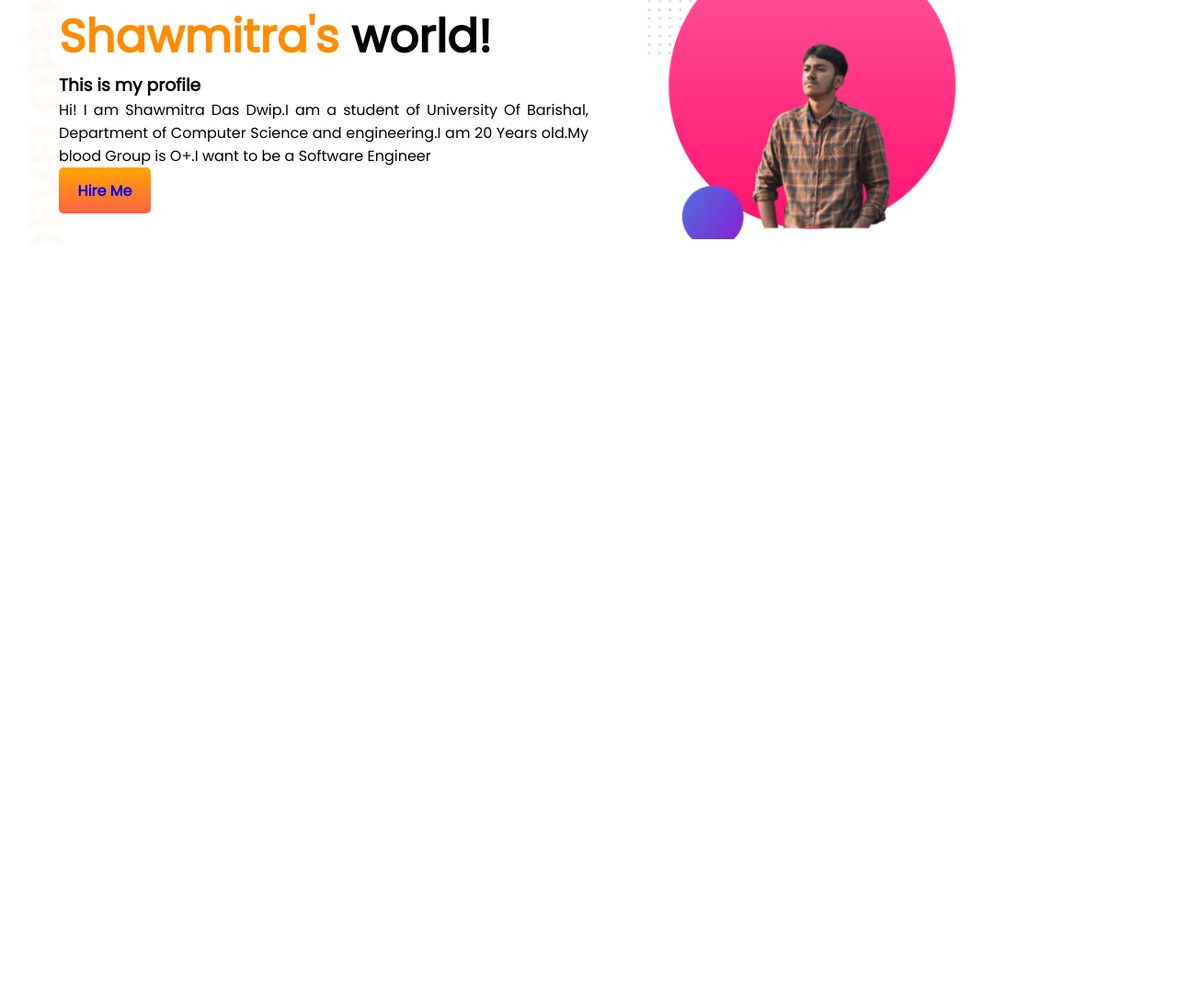
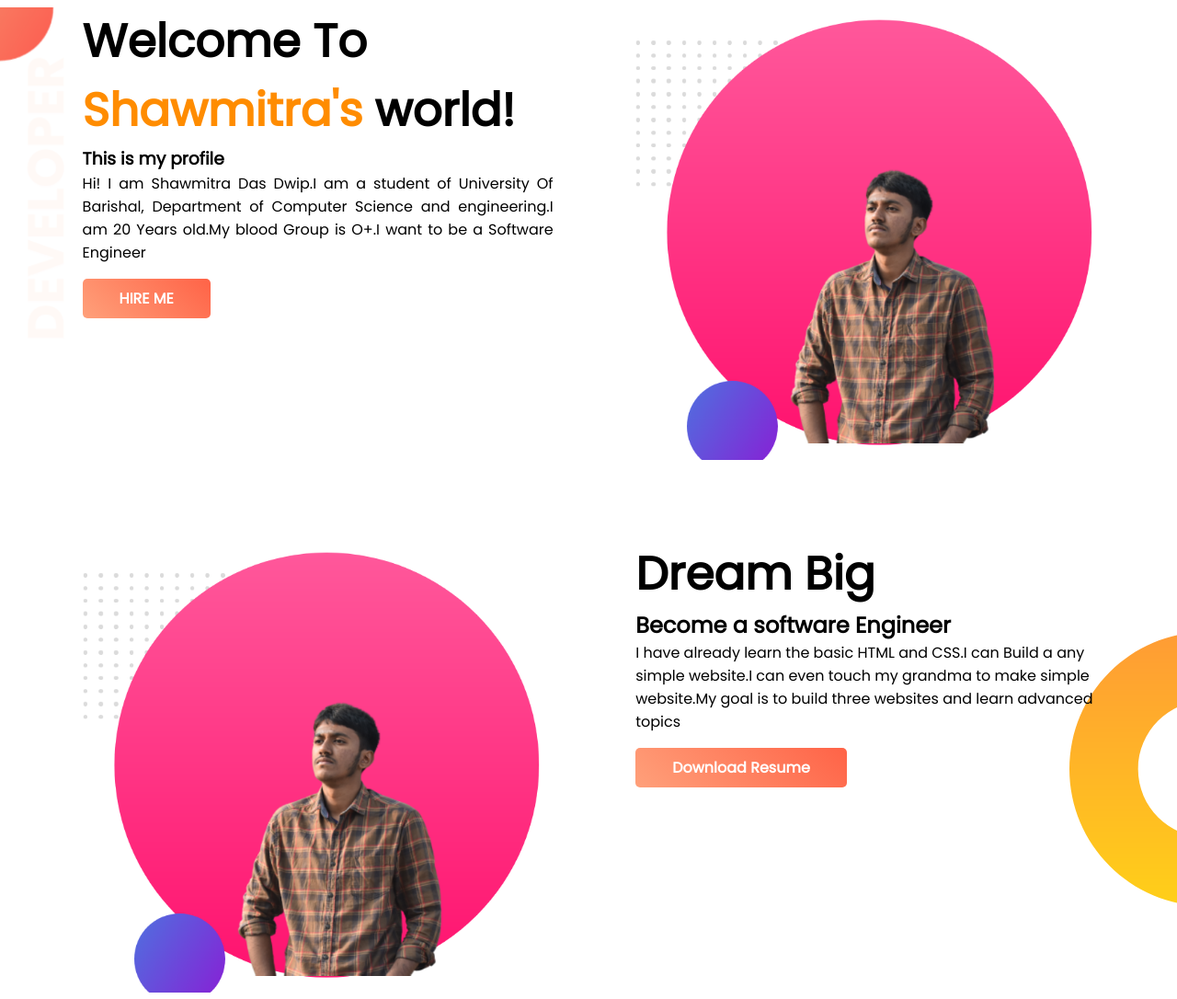
Before and after one commit to shAwmitrAcse134582/developer-portfolio, a plain HTML site: page index.html in a window 1280 px wide. Shown: the part 72-1158 px from the top of the page at 92% size. Before the commit the page ends 800 px from the top, so only its background shows below. Drawn offline with Linux system fonts and the light colour scheme.

Commit message:
2nd div done

```diff
--- a/index.html
+++ b/index.html
@@ -23,13 +23,30 @@
             <p class="p1">Hi! I am Shawmitra Das Dwip.I am a student of University Of Barishal, Department of Computer
                 Science and
                 engineering.I am 20 Years old.My blood Group is O+.I want to be a Software Engineer</p>
-            <div class="button">
-                <a href="https://www.linkedin.com/in/shawmitra-das-3653861b9/" target="_blank">Hire Me</a>
-            </div>
+            <br>
+
+            <a class="button" target="_blank" href="https://www.linkedin.com/in/shawmitra-das-3653861b9/">HIRE ME</a>
+
 
         </div>
         <div class="one">
             <img src="developer-portfolio-master/showOff/my1.png">
+        </div>
+
+    </section>
+
+    <section class="side-banner">
+        <div class="one">
+            <img src="developer-portfolio-master/showOff/my1.png">
+        </div>
+        <div class="one">
+            <h1>Dream Big</h1>
+            <h2>Become a software Engineer</h2>
+            <p>I have already learn the basic HTML and CSS.I can Build a any simple website.I can even touch my grandma
+                to make simple website.My goal is to build three websites and learn advanced topics</p>
+            <br>
+            <a class="button" target="_blank" href="https://www.linkedin.com/in/shawmitra-das-3653861b9/">Download
+                Resume</a>
         </div>
 
     </section>
--- a/style.css
+++ b/style.css
@@ -1,5 +1,5 @@
 * {
-    box-sizing: border-box;
+    /* box-sizing: border-box; */
     margin: 0;
     padding: 0;
 }
@@ -18,16 +18,18 @@ h1 {
 
 section {
     display: flex;
+    margin-top: 80px;
 }
 
 .one {
-    width: 50%;
-    padding-left: 5%;
-
+    width: 40%;
+    float: left;
+    margin-left: 5%;
+    padding-left: 2%;
 }
 
 .one img {
-    width: 60%;
+    width: 100%;
 }
 
 .p1 {
@@ -35,18 +37,26 @@ section {
 }
 
 .button {
+    text-decoration: none;
+    background: linear-gradient(45deg, lightsalmon, tomato);
+    padding: 10px 40px;
+    border-radius: 5px;
+    color: white;
+    font-weight: 700;
+    margin-top: 10px;
 
-    background-image: linear-gradient(orange, tomato);
-    padding: 10px, 20px;
+    /* background-image: linear-gradient(orange, tomato);
+    padding: 10px, 30px;
     height: 50px;
     width: 100px;
     color: whitesmoke;
     font-weight: 700;
-    border-radius: 5px;
-    /* text-align: center; */
+    border-radius: 10px;
+    margin-left: 10px;
+     text-align: center;
     display: grid;
     justify-content: center;
-    align-items: center;
+    align-items: center; */
 
 }
 
@@ -62,3 +72,9 @@ section {
     background-image: url(developer-portfolio-master/images/top-banner.png);
     background-repeat: no-repeat;
 }
+
+.side-banner {
+    background-image: url(developer-portfolio-master/images/dream-bg.png);
+    background-repeat: no-repeat;
+    background-position: right;
+}
```
